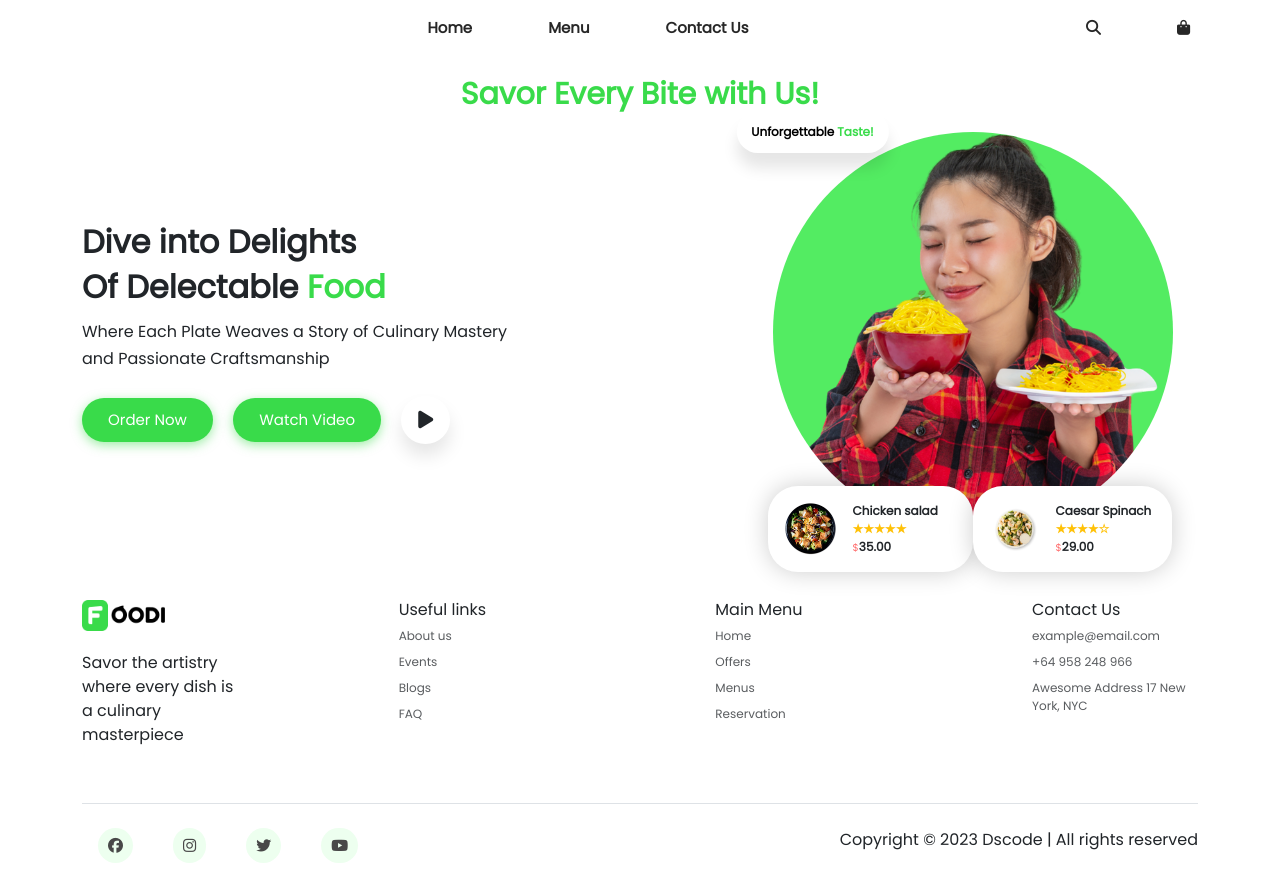
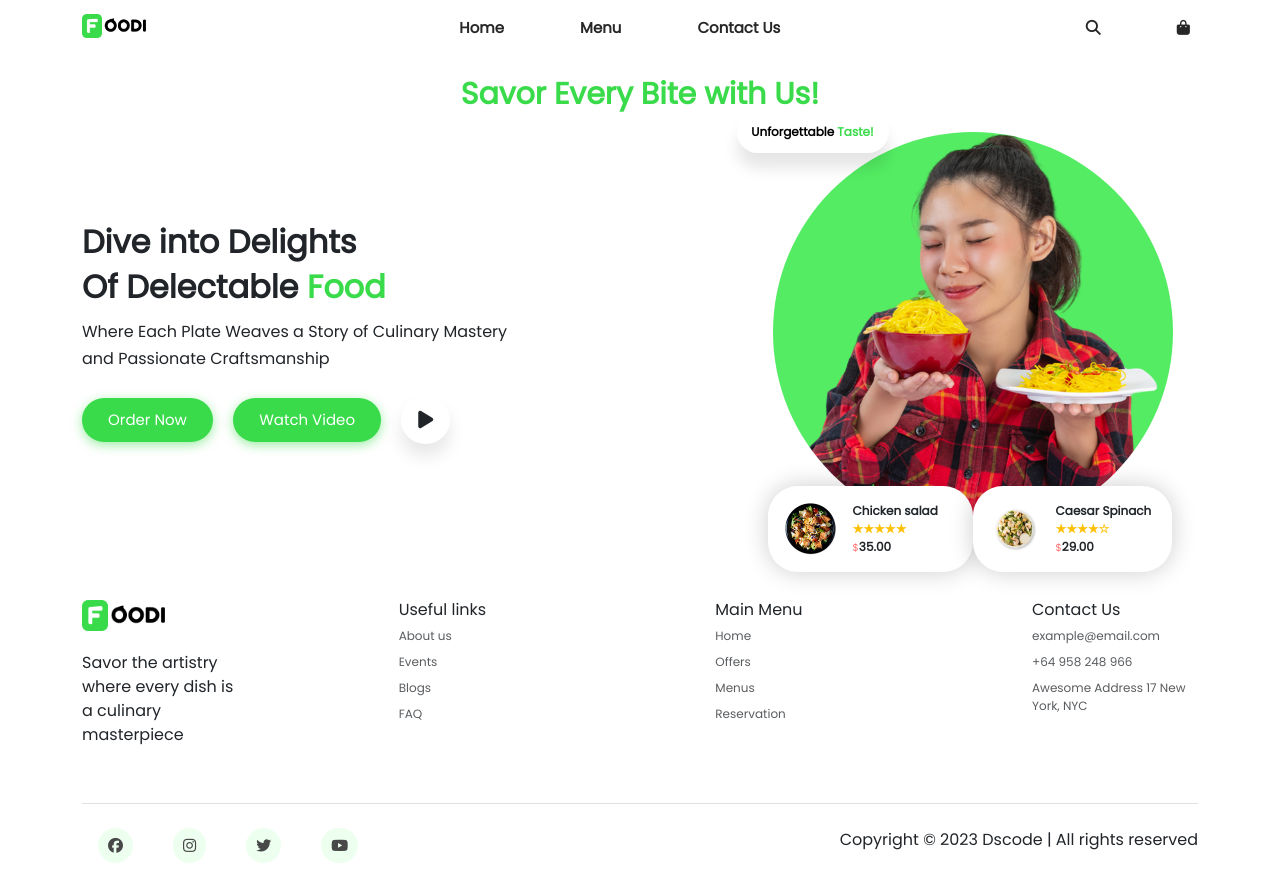
Before and after one commit to omar-shuqairi/Web-page-design-final-task, a plain HTML site: page index.html in a window 1280 px wide. Drawn offline with nearby package versions, Linux system fonts and the light colour scheme; the site is published under a folder, as on GitHub Pages, so addresses that start at the root find nothing.

Commit message:
Update index.html

```diff
--- a/index.html
+++ b/index.html
@@ -19,7 +19,7 @@
     <nav class="navbar navbar-expand-lg bg-body-tertiary">
       <div class="container-xl">
         <a class="navbar-brand" href="#">
-          <img src="/Images/logo.png" alt="" width="auto" height="24" class="d-inline-block align-text-top">
+          <img src="Images/logo.png" alt="" width="auto" height="24" class="d-inline-block align-text-top">
         </a>
         <button class="navbar-toggler" type="button" data-bs-toggle="collapse" data-bs-target="#navbarSupportedContent"
           aria-controls="navbarSupportedContent" aria-expanded="false" aria-label="Toggle navigation">
```
